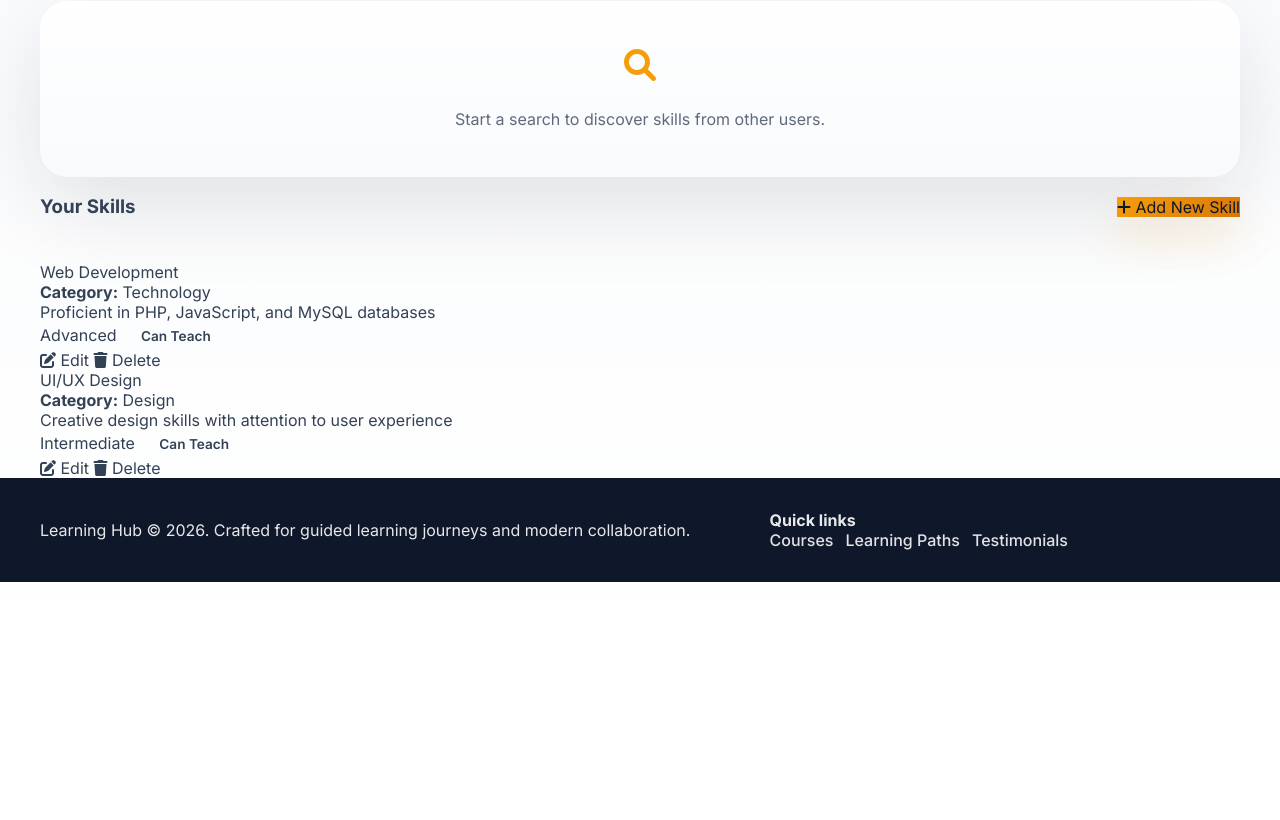
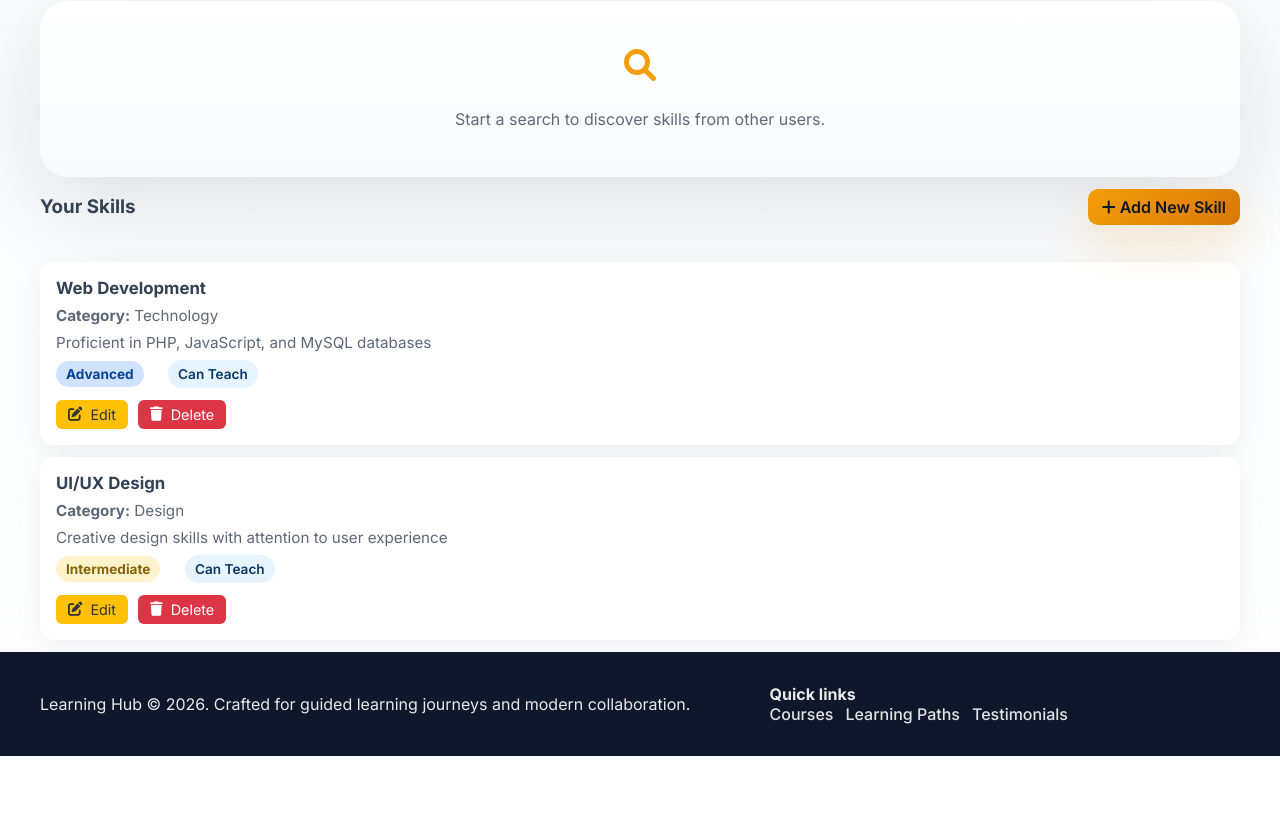
Before and after one commit to San112-ntoiti/skills-exchange-php-assignment, a PHP site: page /dashboard.php in a window 1280 px wide. Shown: the part 290-1110 px from the top of the page. Before the commit the page ends 872 px from the top, so only its background shows below. Run offline with PHP 8.4, Linux system fonts and the light colour scheme; a user stored in the database is signed in; data comes from the database, SQL or seed files in the repository.

Commit message:
Add skill_type to edit_skill.php, enhance search functionality, add global skill-card styles

```diff
--- a/css/style.css
+++ b/css/style.css
@@ -596,6 +596,65 @@ button {
     overflow: hidden;
 }
 
+/* Global skill card styles */
+.skill-card {
+    background: var(--light);
+    border-radius: 14px;
+    padding: 16px;
+    box-shadow: 0 8px 30px rgba(15,23,42,0.06);
+    display: block;
+    overflow: hidden;
+    margin-bottom: 12px;
+}
+
+.skill-title {
+    font-weight: 700;
+    margin-bottom: 8px;
+    font-size: 1.05rem;
+}
+
+.skill-meta {
+    color: rgba(51,65,85,0.8);
+    font-size: 0.95rem;
+    margin-bottom: 8px;
+}
+
+.skill-level {
+    display: inline-block;
+    padding: 5px 10px;
+    border-radius: 20px;
+    font-size: 0.85rem;
+    font-weight: bold;
+    margin-right: 10px;
+}
+
+.skill-level.beginner { background-color: #d4edda; color: #155724; }
+.skill-level.intermediate { background-color: #fff3cd; color: #856404; }
+.skill-level.advanced { background-color: #cfe2ff; color: #084298; }
+
+.skill-role {
+    display: inline-block;
+    padding: 6px 10px;
+    border-radius: 18px;
+    font-weight: 600;
+    font-size: 0.85rem;
+}
+
+.skill-role.learn { background: #fff4e5; color: #7a4a1a; }
+.skill-role.teach { background: #e6f4ff; color: #093663; }
+
+.skill-actions { margin-top: 12px; display: flex; gap: 10px; flex-wrap: wrap; }
+
+.btn-small { padding: 6px 12px; font-size: 0.9rem; border: none; border-radius: 6px; cursor: pointer; transition: 0.2s; display: inline-flex; align-items: center; gap:8px; }
+.btn-edit { background-color: #ffc107; color: #333; }
+.btn-edit:hover { background-color: #e0a800; }
+.btn-delete { background-color: #dc3545; color: white; }
+.btn-delete:hover { background-color: #c82333; }
+.btn-request { background: linear-gradient(135deg, #667eea 0%, #764ba2 100%); color: white; }
+.btn-request:hover { transform: translateY(-2px); box-shadow: 0 5px 15px rgba(102, 126, 234, 0.4); }
+
+.btn-add-skill { background: linear-gradient(135deg, #10b981 0%, #059669 100%); color: white; padding: 8px 14px; border-radius: 10px; font-weight:600; }
+
  .testimonial-arrow {
     position: absolute;
     top: 50%;
--- a/includes/db.php
+++ b/includes/db.php
@@ -63,7 +63,11 @@ function search_skills($search_term, $conn) {
     $search_term = sanitize_input($search_term, $conn);
     $query = "SELECT s.*, u.username FROM skills s
               JOIN users u ON s.user_id = u.id
-              WHERE s.title LIKE '%$search_term%' OR s.category LIKE '%$search_term%'
+              WHERE s.title LIKE '%$search_term%'
+                OR s.category LIKE '%$search_term%'
+                OR s.description LIKE '%$search_term%'
+                OR s.keywords LIKE '%$search_term%'
+                OR u.username LIKE '%$search_term%'
               ORDER BY s.created_at DESC";
     return $conn->query($query);
 }
```
Also changed, not shown: edit_skill.php (+15 -6 lines).
